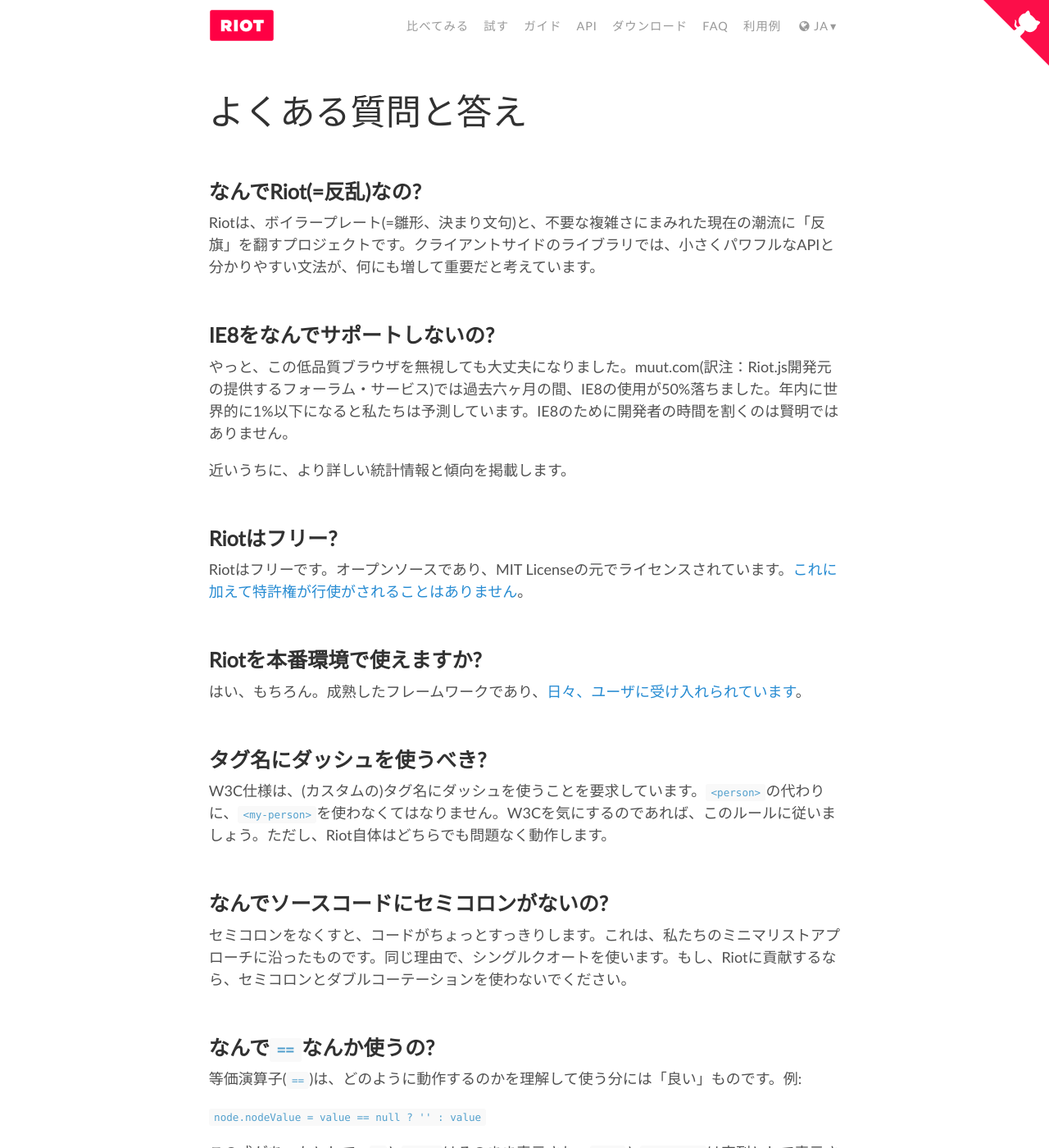
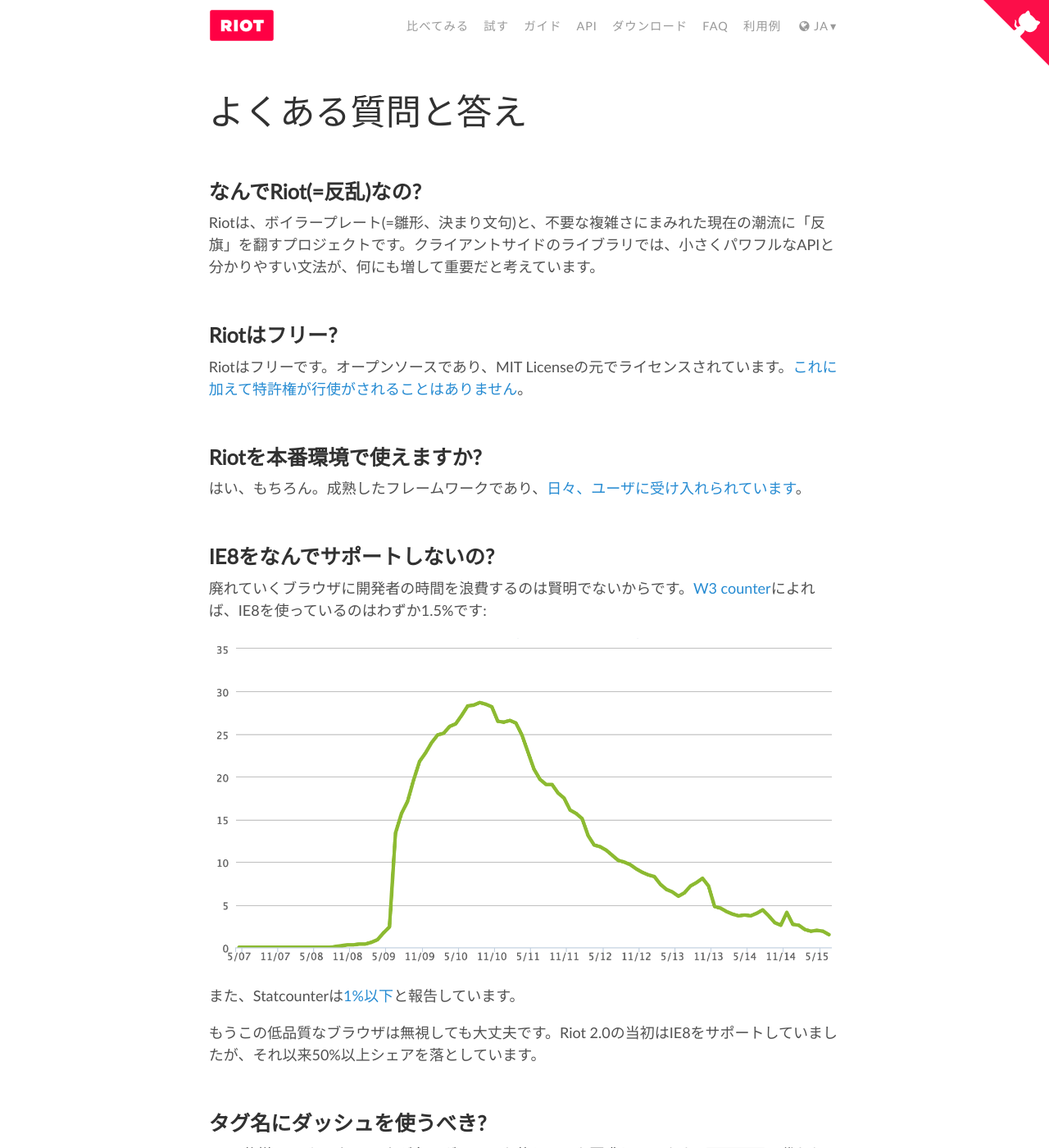
Before and after one commit to riot/riot.github.io, a Jekyll site: the page built from ja/faq.md, in a window 1280 px wide and 1400 px high. Shown: the whole window at 82% size. Built offline with Jekyll 4.4.1, drawn with Linux system fonts in a browser that asks for light colours; nearby versions of some CDN libraries.

Commit message:
Updates ja/faq

```diff
--- a/ja/faq.md
+++ b/ja/faq.md
@@ -9,11 +9,6 @@
 ## なんでRiot(=反乱)なの?
 Riotは、ボイラープレート(=雛形、決まり文句)と、不要な複雑さにまみれた現在の潮流に「反旗」を翻すプロジェクトです。クライアントサイドのライブラリでは、小さくパワフルなAPIと分かりやすい文法が、何にも増して重要だと考えています。
 
-## IE8をなんでサポートしないの?
-
-やっと、この低品質ブラウザを無視しても大丈夫になりました。muut.com(訳注：Riot.js開発元の提供するフォーラム・サービス)では過去六ヶ月の間、IE8の使用が50%落ちました。年内に世界的に1%以下になると私たちは予測しています。IE8のために開発者の時間を割くのは賢明ではありません。
-
-近いうちに、より詳しい統計情報と傾向を掲載します。
 
 ## Riotはフリー?
 Riotはフリーです。オープンソースであり、MIT Licenseの元でライセンスされています。[これに加えて特許権が行使がされることはありません](https://github.com/facebook/react/blob/master/PATENTS)。
@@ -21,6 +16,16 @@
 
 ## Riotを本番環境で使えますか?
 はい、もちろん。成熟したフレームワークであり、[日々、ユーザに受け入れられています](https://twitter.com/search?q=riotjs)。
+
+
+## IE8をなんでサポートしないの?
+廃れていくブラウザに開発者の時間を浪費するのは賢明でないからです。[W3 counter](http://www.w3counter.com/trends)によれば、IE8を使っているのはわずか1.5%です:
+
+![](/img/ie8-trend.png)
+
+また、Statcounterは[1%以下](http://gs.statcounter.com/#browser_version_partially_combined-ww-monthly-201509-201608)と報告しています。
+
+もうこの低品質なブラウザは無視しても大丈夫です。Riot 2.0の当初はIE8をサポートしていましたが、それ以来50%以上シェアを落としています。
 
 
 ## タグ名にダッシュを使うべき?
```
